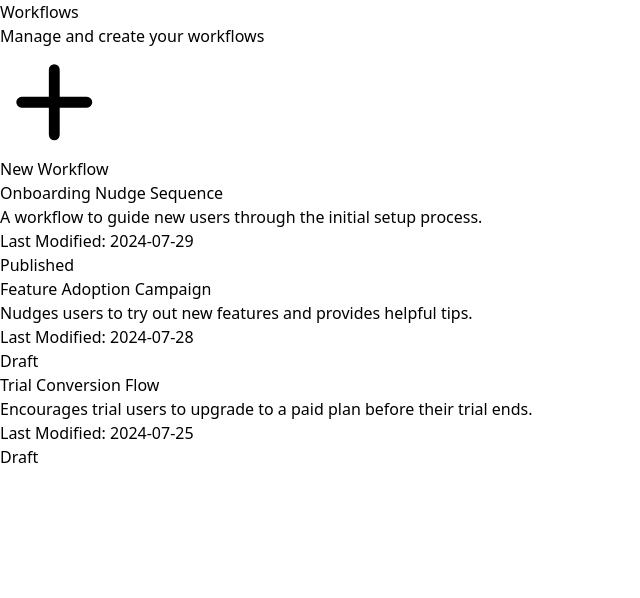
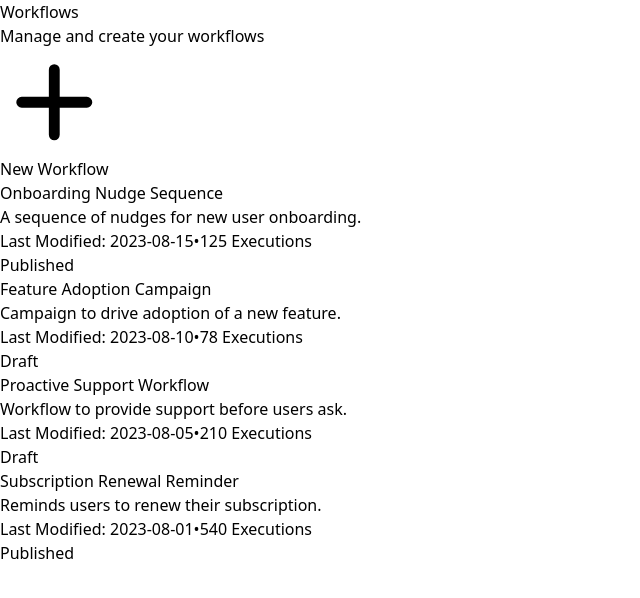
Before and after one commit to assidiwassim/reactflow-example, a React (Vite) app: page / in a window 1280 px wide. Shown: the top 598 px of the page, without its empty margins (0-640 px from the left). Built offline with nearby package versions, Linux system fonts and the light colour scheme.

Commit message:
feat: add execution count tracking to workflows and update mock data

```diff
--- a/src/WorkflowBuilder/components/WorkflowList.tsx
+++ b/src/WorkflowBuilder/components/WorkflowList.tsx
@@ -40,7 +40,11 @@ const WorkflowList: React.FC<WorkflowListProps> = ({
                 <div className="flex-grow">
                   <p className="font-semibold text-lg text-gray-800">{workflow.name}</p>
                   <p className="text-sm text-gray-500 mt-1">{workflow.description}</p>
-                  <p className="text-xs text-gray-400 mt-2">Last Modified: {workflow.lastModified}</p>
+                  <div className="flex items-center text-xs text-gray-400 mt-2">
+                    <span>Last Modified: {workflow.lastModified}</span>
+                    <span className="mx-2">•</span>
+                    <span>{workflow.executionCount} Executions</span>
+                  </div>
                 </div>
                 <div className="flex items-center gap-3">
                   <span
--- a/src/WorkflowBuilder/index.tsx
+++ b/src/WorkflowBuilder/index.tsx
@@ -49,10 +49,11 @@ const WorkflowBuilder = () => {
       id: `wf_${+new Date()}`,
       name: 'Untitled Workflow',
       description: 'A new workflow',
+      status: 'Draft',
+      lastModified: new Date().toISOString(),
+      executionCount: 0,
       nodes: [],
       edges: [],
-      status: 'Draft',
-      lastModified: new Date().toISOString(),
     };
     setWorkflows(prev => [...prev, newWorkflow]);
     setSelectedWorkflowId(newWorkflow.id);
--- a/src/WorkflowBuilder/mockWorkflows.ts
+++ b/src/WorkflowBuilder/mockWorkflows.ts
@@ -4,28 +4,41 @@ export const mockWorkflows: Workflow[] = [
   {
     id: '1',
     name: 'Onboarding Nudge Sequence',
-    description: 'A workflow to guide new users through the initial setup process.',
-    lastModified: '2024-07-29',
+    description: 'A sequence of nudges for new user onboarding.',
     status: 'Published',
+    lastModified: '2023-08-15',
     nodes: [],
     edges: [],
+    executionCount: 125,
   },
   {
     id: '2',
     name: 'Feature Adoption Campaign',
-    description: 'Nudges users to try out new features and provides helpful tips.',
-    lastModified: '2024-07-28',
+    description: 'Campaign to drive adoption of a new feature.',
     status: 'Draft',
+    lastModified: '2023-08-10',
     nodes: [],
     edges: [],
+    executionCount: 78,
   },
   {
     id: '3',
-    name: 'Trial Conversion Flow',
-    description: 'Encourages trial users to upgrade to a paid plan before their trial ends.',
-    lastModified: '2024-07-25',
+    name: 'Proactive Support Workflow',
+    description: 'Workflow to provide support before users ask.',
     status: 'Draft',
+    lastModified: '2023-08-05',
     nodes: [],
     edges: [],
+    executionCount: 210,
+  },
+  {
+    id: '4',
+    name: 'Subscription Renewal Reminder',
+    description: 'Reminds users to renew their subscription.',
+    status: 'Published',
+    lastModified: '2023-08-01',
+    nodes: [],
+    edges: [],
+    executionCount: 540,
   },
 ];
--- a/src/WorkflowBuilder/types.ts
+++ b/src/WorkflowBuilder/types.ts
@@ -8,4 +8,5 @@ export interface Workflow {
   status: 'Draft' | 'Published';
   nodes: Node[];
   edges: Edge[];
+  executionCount: number;
 }
```
